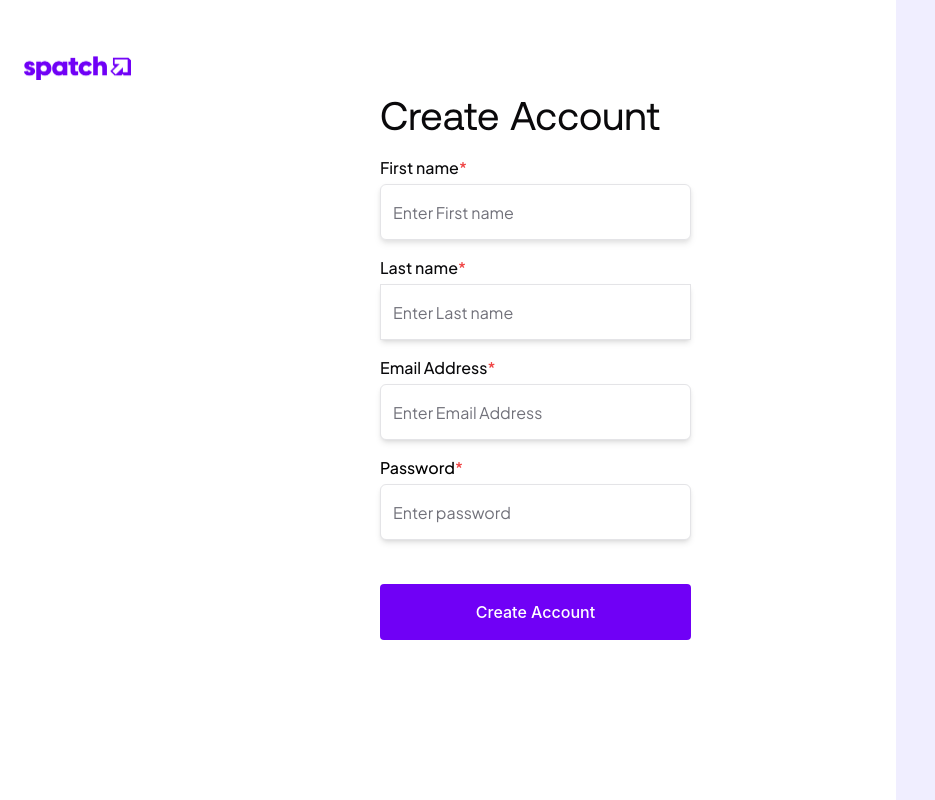
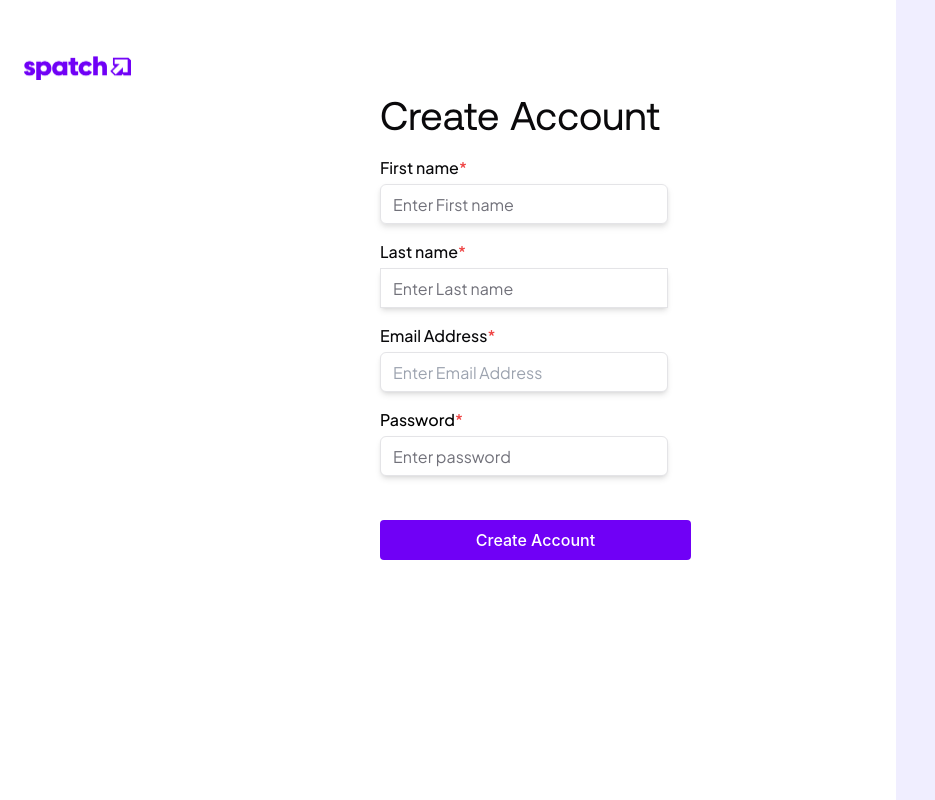
Before and after one commit to Abby-uye/raven_transaction_management_interface, a React (Create React App) app: page / in a window 1280 px wide. Shown: the whole page, without its empty margins (0-935 px from the left). Built offline with nearby package versions, Linux system fonts and the light colour scheme.

Commit message:
refactored

```diff
--- a/src/components/CreateAnAccount/index.tsx
+++ b/src/components/CreateAnAccount/index.tsx
@@ -61,9 +61,9 @@ const CreateAnAccount: React.FC = () => {
             </div>
 
                 <div className=" sm:left-[240px]
-                 lg:w-[335px]
+                 md:w-[335px]
               absolute  top-[100px] lg:left-[380px]
-              gap-[40px] lg:h-[528px]"
+              gap-[40px] md:h-[528px]"
                      >
                         <p className="text-2xl font-aeonik mb-6 text-custom-black lg:w-[335px] "
                         style={{fontWeight:500,fontSize:40}}
@@ -78,9 +78,8 @@ const CreateAnAccount: React.FC = () => {
                                     value={firstName}
                                     onChange={(e) => setFirstName(e.target.value)}
                                     required
-                                    className="lg:w-[311px] placeholder-custom-placeholder-color
-                                    sm:w-[382px]
-                                    sm:h-[56px] pl-3 drop-shadow-md
+                                    className="w-72 h-10 placeholder-custom-placeholder-color
+                                   pl-3 drop-shadow-md
                                     font-plus-jakarta rounded-md text-custom-placeholder-color outline-none"
                                     style={{border:"1px solid #E4E4E7"}}
                                 />
@@ -94,9 +93,9 @@ const CreateAnAccount: React.FC = () => {
                                     value={lastName}
                                     onChange={(e) => setLastName(e.target.value)}
                                     required
-                                    className="lg:w-[311px]  pl-3 shadow-md
-                                    sm:w-[382px] text-custom-placeholder-color
-                                    sm:h-[56px]
+                                    className="w-72 h-10 pl-3 shadow-md
+                                    text-custom-placeholder-color
+
                                      font-plus-jakarta placeholder-custom-placeholder-color outline-none"
                                     style={{border:"1px solid #E4E4E7"}}/>
 
@@ -110,11 +109,11 @@ const CreateAnAccount: React.FC = () => {
                                     value={email}
                                     onChange={(e) => setEmail(e.target.value)}
                                     required
-                                    className="lg:w-[311px] pl-3 rounded-md
-                                    sm:w-[382px]
+                                    className="w-72 h-10 pl-3 rounded-md
+
                                     text-custom-placeholder-color
-                                     font-plus-jakarta shadow-md placeholder-custom-placeholder-color
-                                       sm:h-[56px]  outline-none"
+                                     font-plus-jakarta shadow-md
+                                        outline-none"
                                     style={{border:"1px solid #E4E4E7"}}
                                 />
                             </div>
@@ -127,10 +126,10 @@ const CreateAnAccount: React.FC = () => {
                                     value={password}
                                     onChange={(e) => setPassword(e.target.value)}
                                     required
-                                    className="lg:w-[311px] shadow-md pl-3
-                                    sm:w-[382px]
+                                    className=" w-72 h-10 shadow-md pl-3
+
                                     rounded-md text-gray-800 placeholder-custom-placeholder-color
-                                     sm:h-[56px]  font-plus-jakarta outline-none
+                                    font-plus-jakarta outline-none
                                      mb-7"
 
                                     style={{border:"1px solid #E4E4E7"}}
@@ -139,7 +138,7 @@ const CreateAnAccount: React.FC = () => {
                             <button
                                 className="lg:w-[311px] outline-none border-none
                                 sm:w-[382px]
-                                sm:h-[56px]
+                               w-72 h-10
                                 bg-custom-purple text-white
                                  font-bold rounded "
                                 type="submit"
```
